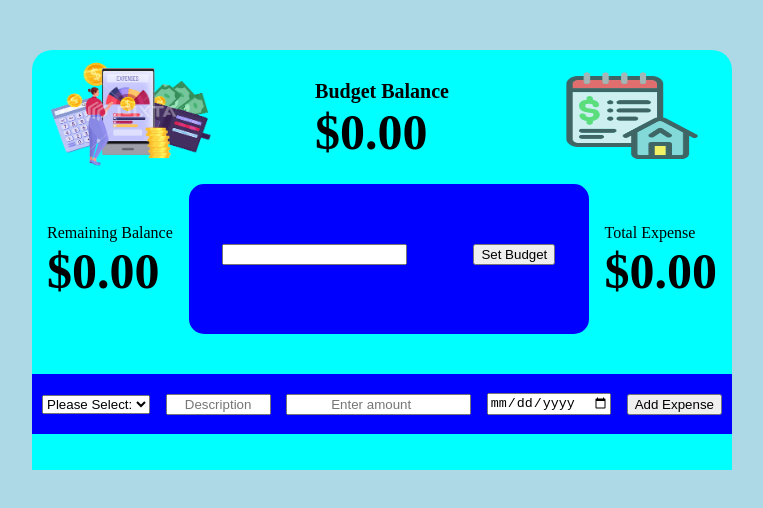
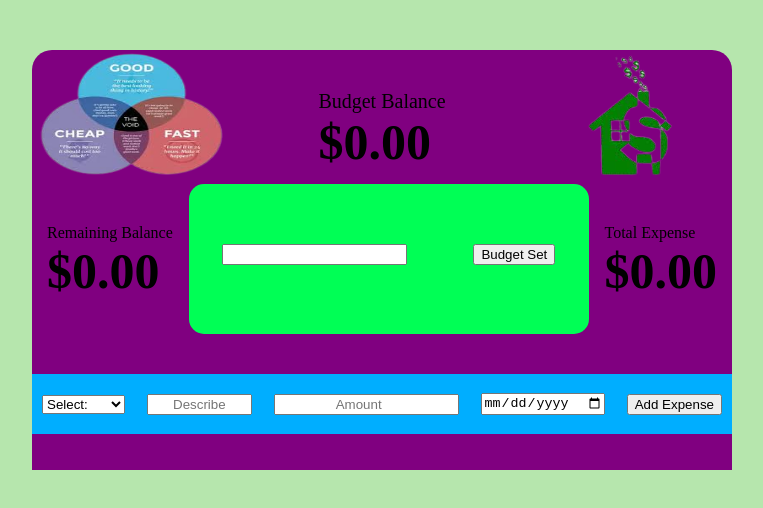
Before and after one commit to naveed923/budget_90105, a plain HTML site: page index.html in a window 1280 px wide. Shown: the whole page, without its empty margins (258-1021 px from the left). Drawn offline with nearby package versions, Linux system fonts and the light colour scheme.

Commit message:
uploaded

```diff
--- a/index.html
+++ b/index.html
@@ -17,7 +17,7 @@
 
         <div class="div-1">
             <div>
-                <img src="./images/expense.png" height="130px" width="200px" alt="" class="image-style">
+                <img src="./images/amount1-removebg-preview.png" height="130px" width="200px" alt="" class="image-style">
             </div>
             <div>
                 <div class="div-1-2">
@@ -28,7 +28,7 @@
 
             </div>
             <div>
-                <img src="./images/amount.png" height="130px" width="200px" alt="" class="image-style">
+                <img src="./images/AMOUNT_LOGO-removebg-preview.png" height="130px" width="200px" alt="" class="image-style">
             </div>
 
         </div>
@@ -41,7 +41,7 @@
                 <div class="box">
                 <div class="box-div">
                  <input type="number" id="budgetAmount">
-                 <button type="button" onclick="setBudget()">Set Budget</button>
+                 <button type="button" onclick="setBudget()">Budget Set</button>
                 </div>
 
                 </div>
@@ -54,14 +54,14 @@
 
         <div class="last-div">
             <select name="" id="category">
-                <option value="0">Please Select:</option>
-                <option value="rice">Rice</option>
-                <option value="wheat">Wheat</option>
-                <option value="shopping">Shopping</option>
-                <option value="bills">Bills</option>
+                <option value="0">Select:</option>
+                <option value="Grocerry">Grocerry</option>
+                <option value="Meat">Meat</option>
+                <option value="BakeItem">Bake Item</option>
+                <option value="Meal">Meal</option>
             </select>
-            <input type="text" placeholder="Description" size="10" class="edittext" id="des">
-            <input type="number" placeholder="Enter amount" size="10" class="edittext" id="expenseAmount">
+            <input type="text" placeholder="Describe" size="10" class="edittext" id="des">
+            <input type="number" placeholder="Amount" size="10" class="edittext" id="expenseAmount">
             <input type="date" size="10" id="date">
             <button type="button" onclick="setExpense()">Add Expense</button>
         </div>
--- a/style.css
+++ b/style.css
@@ -1,11 +1,11 @@
 body{
-    background-color:lightblue;
+    background-color:rgb(182, 230, 173);
 }
 
 .container{
     height: 420px;
     width: 700px;
-    background-color: aqua;
+    background-color: purple;
     margin: 0px auto;
     border-radius: 20px 20px 0px 0px;
     margin-top: 50px;
@@ -16,7 +16,7 @@ body{
     justify-content: space-between;
 }
 .div-1-2{
-    margin-top: 30px;
+    margin-top: 40px;
 }
 
 .image-style{
@@ -25,7 +25,8 @@ body{
 }
 .bln{
     font-size: 20px;
-    font-weight: bold;
+    font-weight: bold,21;
+
 }
 .bln-1{
     font-size: 50px;
@@ -34,7 +35,7 @@ body{
 .box{
     height: 150px;
     width: 400px;
-    background-color: blue;
+    background-color: rgb(0, 255, 85);
     border-radius: 15px;
 
 }
@@ -53,7 +54,7 @@ padding-top: 40px;
 
 .last-div{
     margin-top: 40px;
-    background-color: blue;
+    background-color: rgb(0, 174, 255);
     height: 60px;
     display: flex;
     justify-content: space-between;
@@ -69,7 +70,7 @@ padding-top: 40px;
 .inner-div{
     height: 85px;
     border-radius: 19px;
-    background-color: white;
+    background-color: aqua(255, 255, 255);
     width: 700px;
     margin-top: 20px;
     position: relative;
@@ -81,7 +82,7 @@ padding-top: 40px;
 }
 .table-style{
     width: 100%;
-    background-color: blue;
+    background-color: rgb(255, 0, 128);
     border: 3px dashed black;
      text-align: center;
     padding: 5px 10px;
@@ -97,20 +98,3 @@ padding-top: 40px;
 
 
 }
-
-
-
-
-
-/* .image-container img {
-    animation: spin 4s linear infinite;
-  }
-
-  @keyframes spin {
-    0% {
-      transform: rotate(0deg);
-    }
-    100% {
-      transform: rotate(360deg);
-    }
-  } */
```
Also changed, not shown: images/AMOUNT LOGO.jpg (added), images/AMOUNT_LOGO-removebg-preview.png (added), images/amount.png (deleted), images/amount1-removebg-preview.png (added), images/amount1.jpg (added), images/expense.png (deleted).
